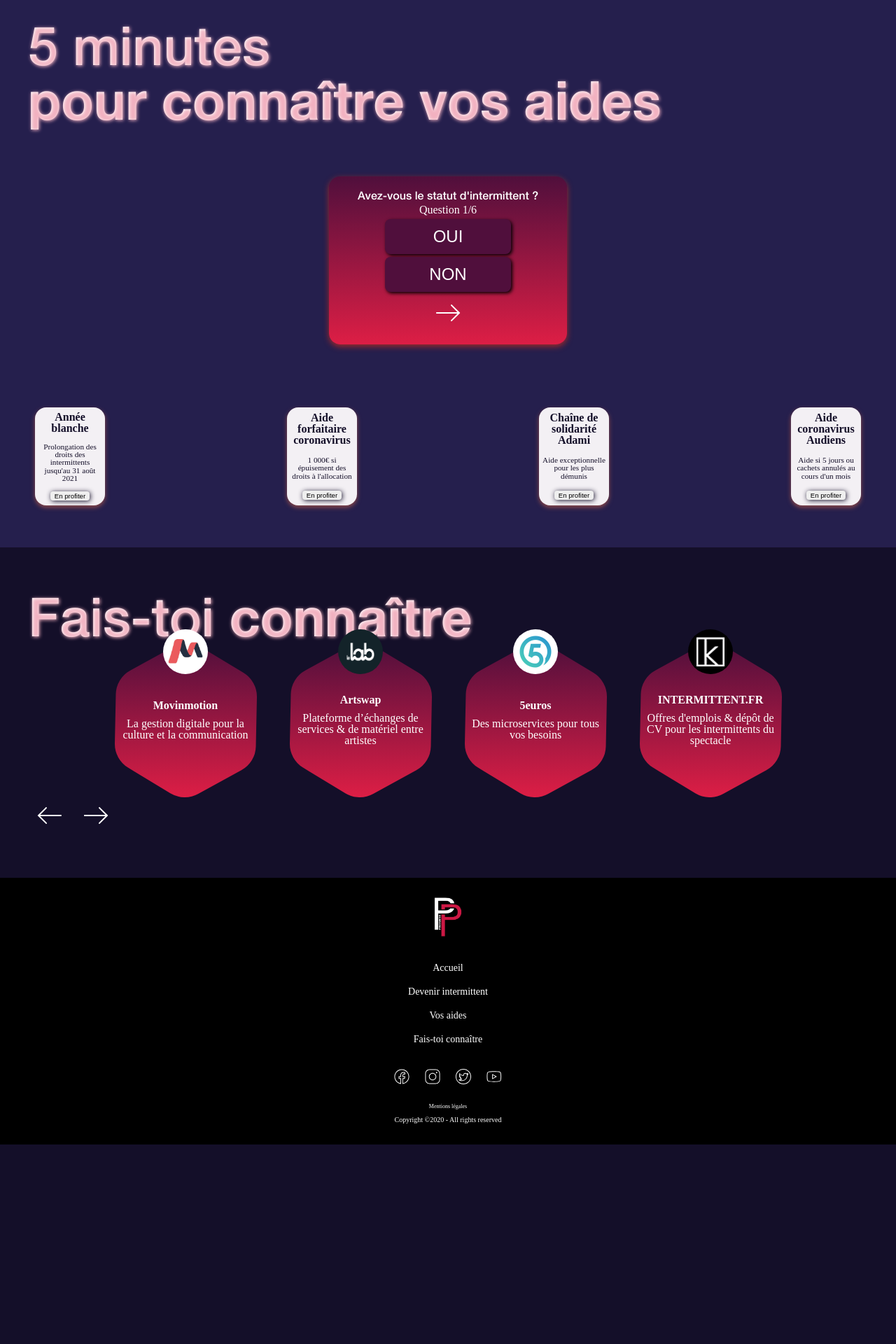
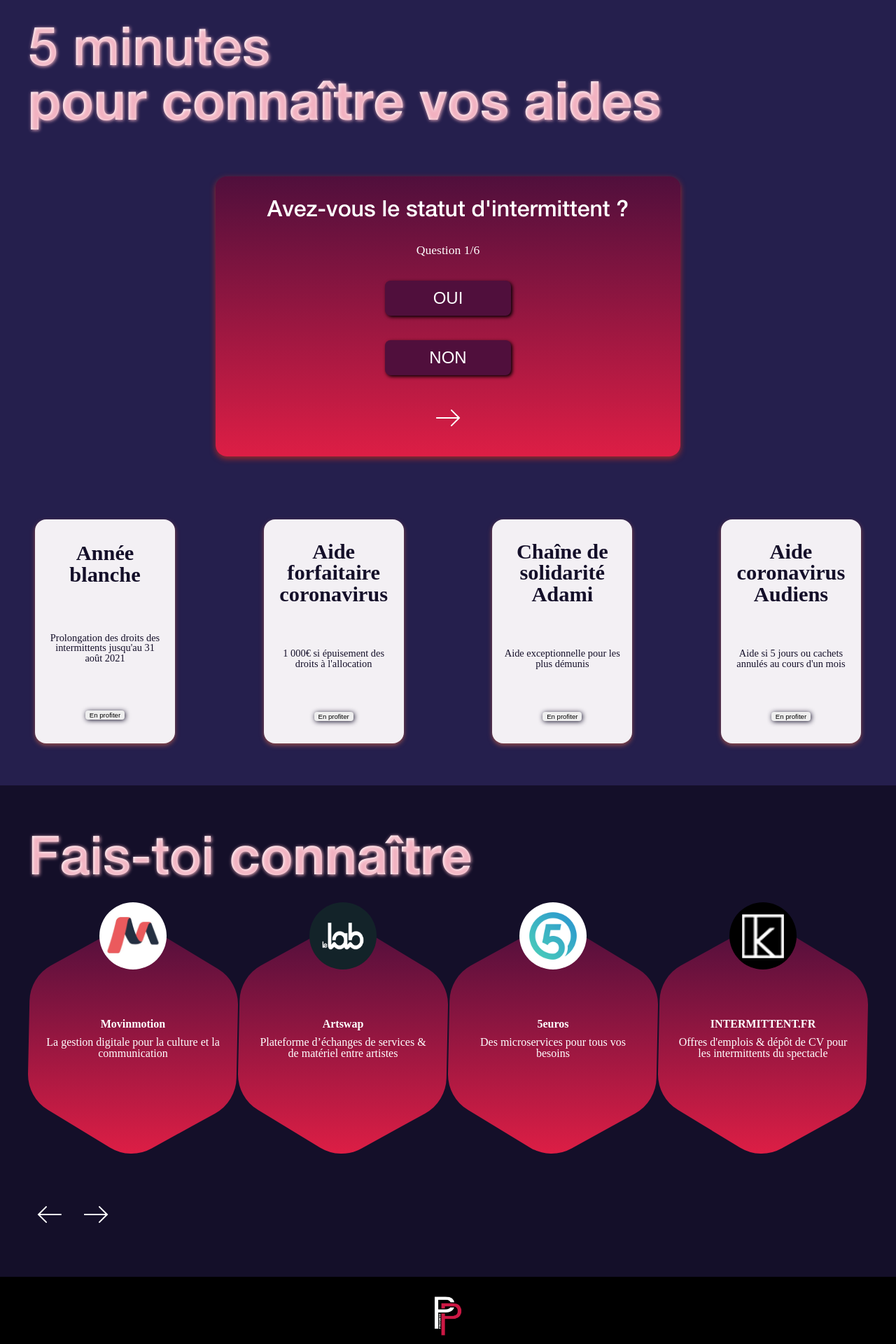
Before and after one commit to MisterAzix/vivre-intermittence, a Jekyll site: the page built from index.md, in a window 1280 px wide. Shown: the part 2456-4376 px from the top of the page at 70% size. Built offline with Jekyll 4.4.1, drawn with Linux system fonts in a browser that asks for light colours; before the commit the page ends 4091 px from its top, so only the background shows below that.

Commit message:
Form Responsive

```diff
--- a/_sass/components/_help_card.scss
+++ b/_sass/components/_help_card.scss
@@ -30,4 +30,18 @@
         box-shadow: 1px 1px 7px $main-background-color;
         border-radius: 4px;
     }
+
+    @media (min-width: 1280px) {
+        width: 200px;
+        height: 320px;
+        padding: 0 15px;
+
+        h4 {
+            font-size: 1.9rem;
+        }
+
+        p {
+            font-size: 0.9rem;
+        }
+    }
 }
--- a/_sass/components/_social_items.scss
+++ b/_sass/components/_social_items.scss
@@ -27,4 +27,14 @@
             font-weight: bold;
         }
     }
+
+    @media (min-width: 500px) {
+        height: 350px;
+        width: 325px;
+
+        img {
+            height: 96px;
+            width: 96px;
+        }
+    }
 }
--- a/_sass/sections/_form.scss
+++ b/_sass/sections/_form.scss
@@ -19,6 +19,29 @@
             border-radius: 16px;
             box-shadow: 0px 3px 8px #a32a2a;
             margin: 70px 0;
+            box-sizing: border-box;
+
+            h3 {
+                font-size: 1.4rem;
+            }
+
+            h4 {
+                font-size: 0.9rem;
+            }
+
+            @media (min-width: 1280px) {
+                width: 664px;
+                height: 400px;
+                padding: 30px;
+
+                h3 {
+                    font-size: 2rem;
+                }
+
+                h4 {
+                    font-size: 1.1rem;
+                }
+            }
         }
 
         .help-card-container {
--- a/_sass/sections/_social.scss
+++ b/_sass/sections/_social.scss
@@ -6,10 +6,10 @@
         justify-content: center;
         align-items: center;
         width: 100%;
+        margin: 50px 0;
     }
 
     .arrow {
-
         button {
             background-color: transparent;
             border: none;
```
